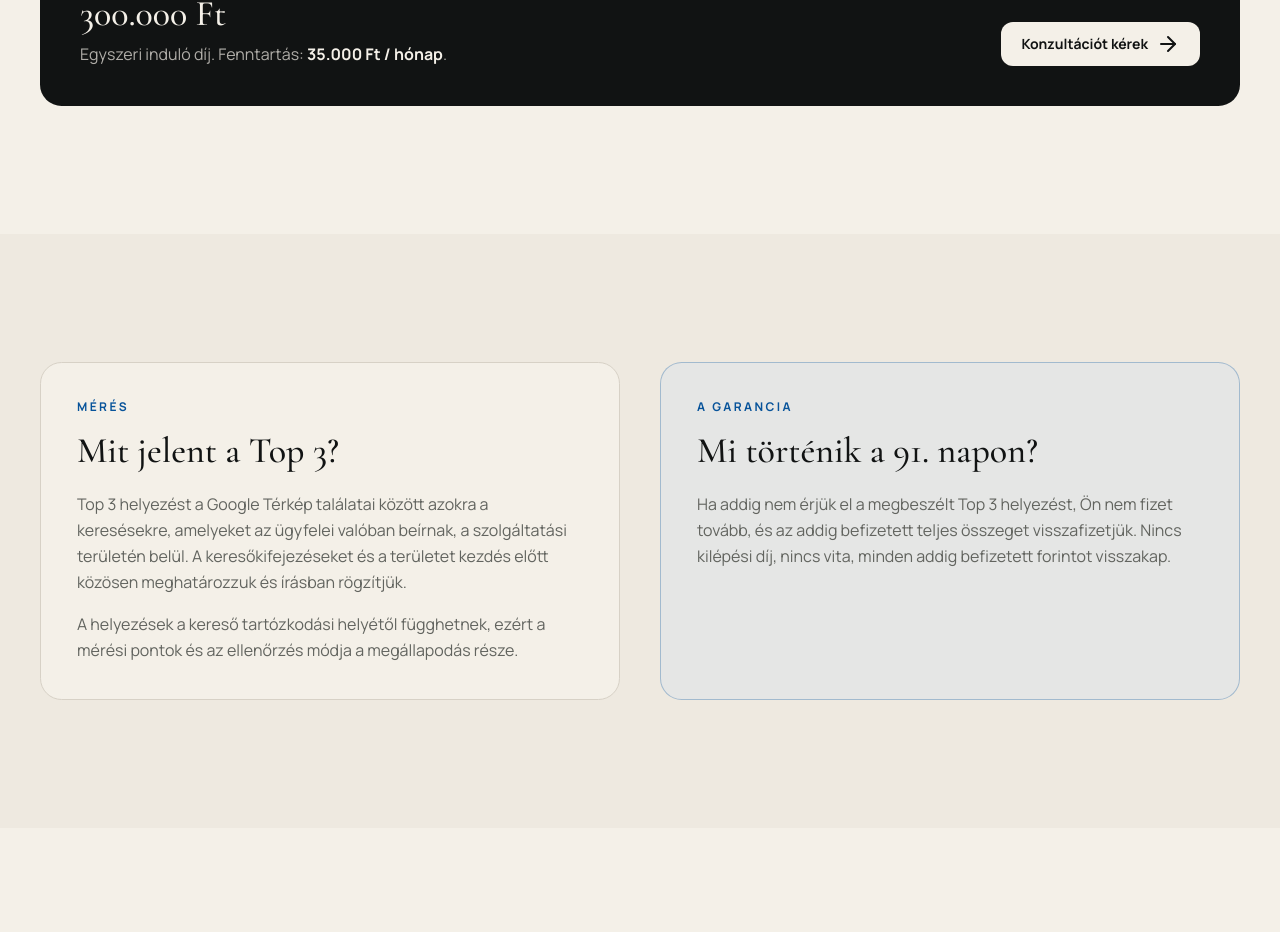
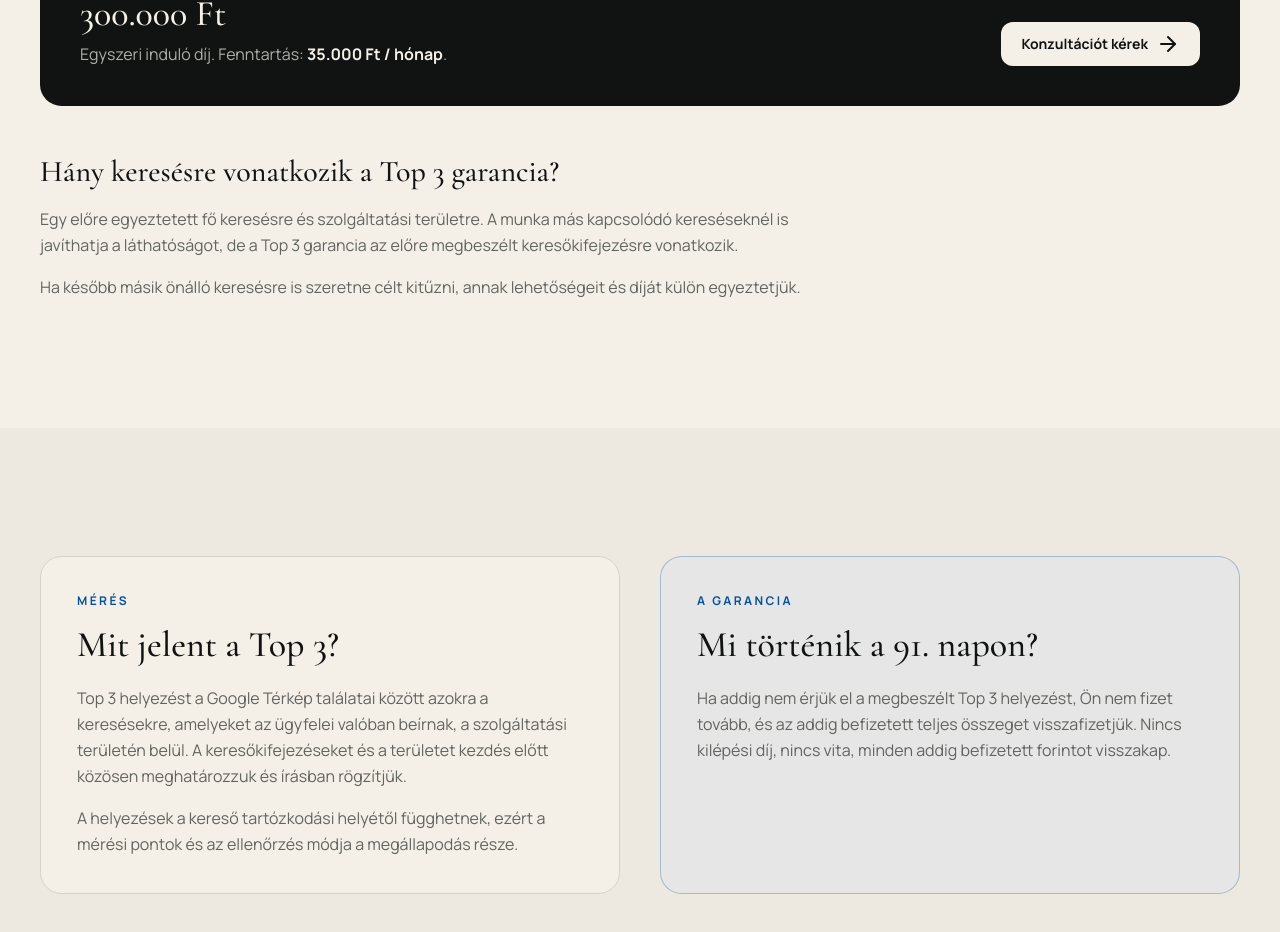
Before and after one commit to tom2344/tms-marketing-2, a Next.js app: page /hu/google-terkep-top-3 in a window 1280 px wide. Shown: the part 2642-3574 px from the top of the page. Built offline with nearby package versions, Linux system fonts and the light colour scheme.

Commit message:
copy: clarify Top 3 guarantee search scope

```diff
--- a/app/hu/google-terkep-top-3/page.tsx
+++ b/app/hu/google-terkep-top-3/page.tsx
@@ -92,6 +92,11 @@ export default function GoogleMapsTopThreePage() {
               <div><p className="eyebrow text-accent">Árak</p><p className="mt-4 font-serif text-4xl">300.000 Ft</p><p className="mt-2 text-background/70">Egyszeri induló díj. Fenntartás: <strong className="text-background">35.000 Ft / hónap</strong>.</p></div>
               <Link href="/hu/kapcsolat/" className="button-light">Konzultációt kérek <ArrowRight data-icon="inline-end" /></Link>
             </div>
+            <div className="max-w-3xl">
+              <h2 className="font-serif text-3xl">Hány keresésre vonatkozik a Top 3 garancia?</h2>
+              <p className="mt-4 leading-relaxed text-muted-foreground">Egy előre egyeztetett fő keresésre és szolgáltatási területre. A munka más kapcsolódó kereséseknél is javíthatja a láthatóságot, de a Top 3 garancia az előre megbeszélt keresőkifejezésre vonatkozik.</p>
+              <p className="mt-4 leading-relaxed text-muted-foreground">Ha később másik önálló keresésre is szeretne célt kitűzni, annak lehetőségeit és díját külön egyeztetjük.</p>
+            </div>
           </div>
         </section>
 
```
